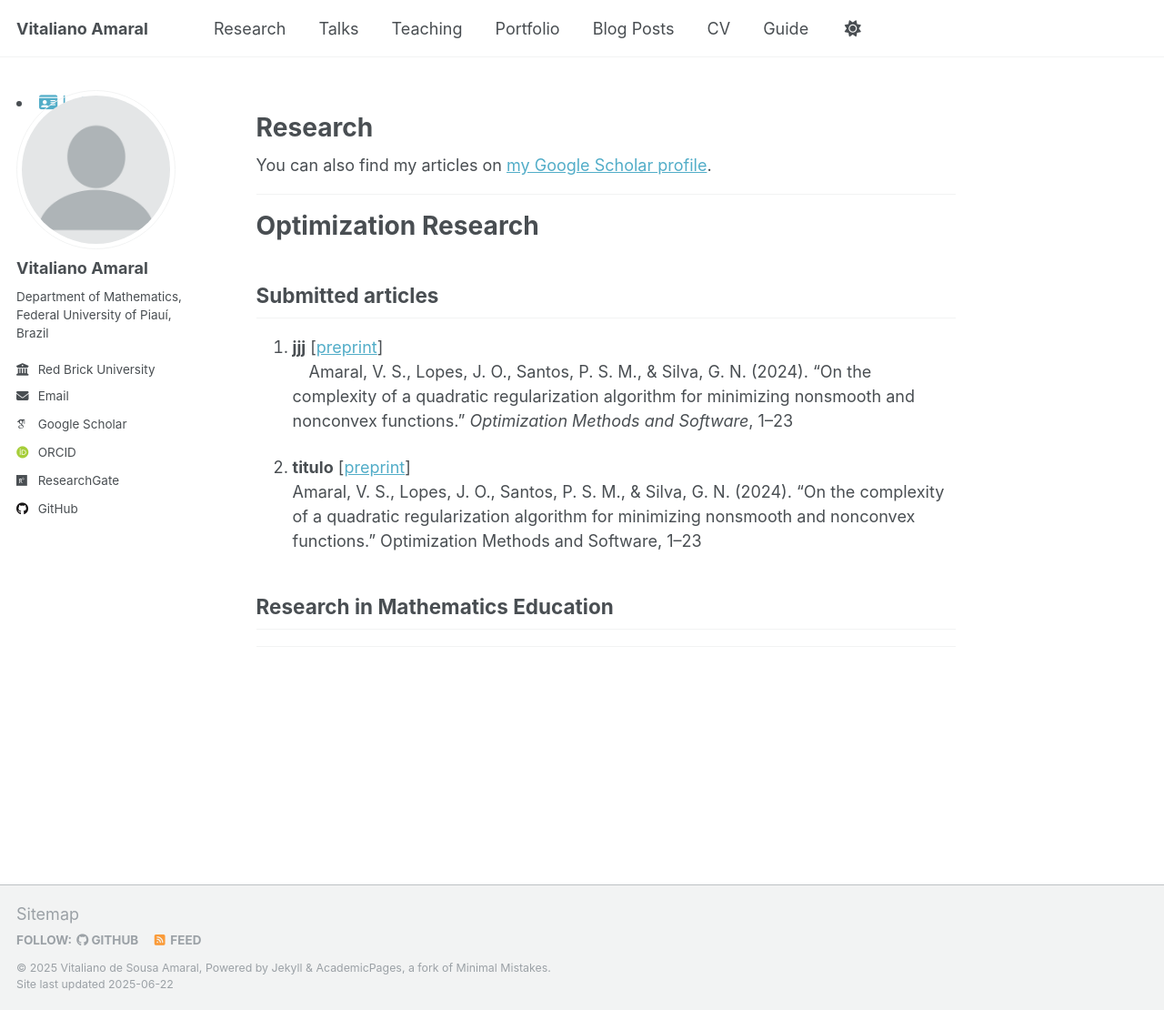
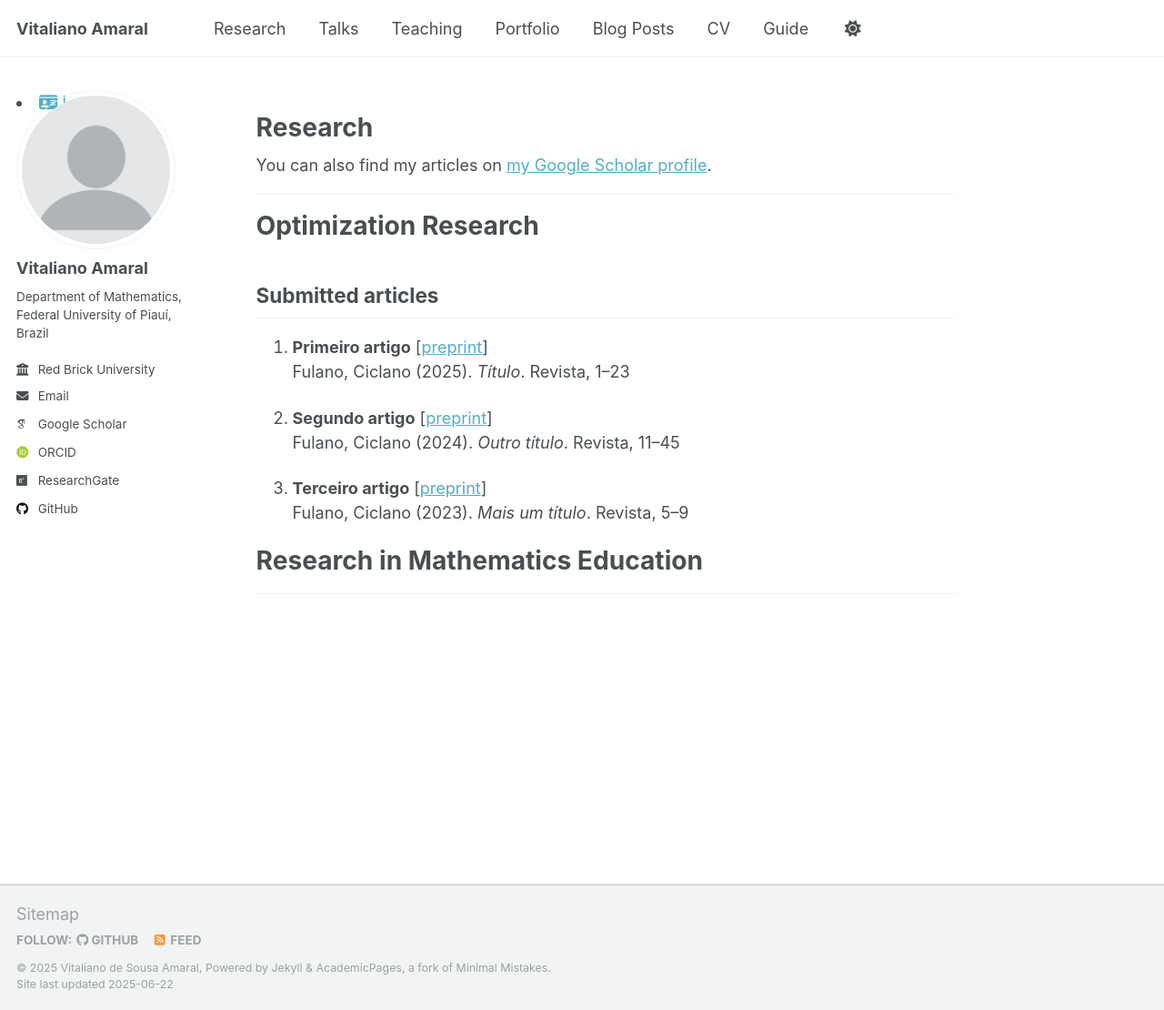
Before and after one commit to vitalianoamaral/vitalianoamaral.github.io, a Jekyll site: the page built from _pages/research.md, in a window 1280 px wide and 1110 px high. Shown: the whole window at 91% size. Built offline with Jekyll 4.4.1, drawn with Linux system fonts in a browser that asks for light colours; some web fonts are replaced.

Commit message:
Update research.md

```diff
--- a/_pages/research.md
+++ b/_pages/research.md
@@ -12,11 +12,14 @@ author_profile: true
 # Optimization Research
 ## Submitted articles
 
-1. **jjj** [<a href="LINK_DO_PREPRINT_1">preprint</a>]
-   <span style="margin-left: 1em;">Amaral, V. S., Lopes, J. O., Santos, P. S. M., & Silva, G. N. (2024). "On the complexity of a quadratic regularization algorithm for minimizing nonsmooth and nonconvex functions." *Optimization Methods and Software*, 1–23</span>
+1. **Primeiro artigo** [<a href="#">preprint</a>]
+   Fulano, Ciclano (2025). *Título*. Revista, 1–23
 
-2. **titulo** [<a href="LINK_DO_PREPRINT_2">preprint</a>]
-   Amaral, V. S., Lopes, J. O., Santos, P. S. M., & Silva, G. N. (2024). "On the complexity of a quadratic regularization algorithm for minimizing nonsmooth and nonconvex functions." Optimization Methods and Software, 1–23
+1. **Segundo artigo** [<a href="#">preprint</a>]
+   Fulano, Ciclano (2024). *Outro título*. Revista, 11–45
 
-## Research in Mathematics Education
+1. **Terceiro artigo** [<a href="#">preprint</a>]
+   Fulano, Ciclano (2023). *Mais um título*. Revista, 5–9
+
+# Research in Mathematics Education
 ---
```
